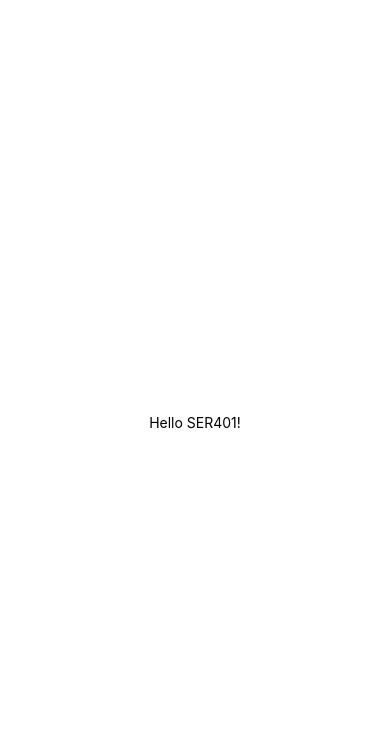
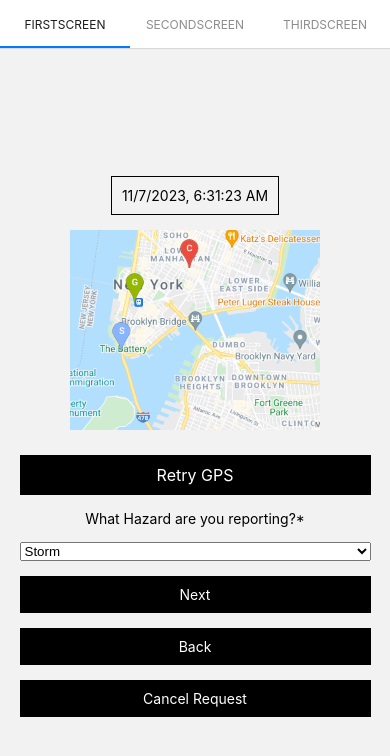
Before and after one commit to amansharma96/SER401Team15, a React Native app in the folder EmergencyDataCollectionApp/: screen /Location in a window 390 px wide. Shown: the top 756 px of the page. Built offline with nearby package versions, Linux system fonts and the light colour scheme.

Commit message:
Hazard Report Setup

```diff
--- a/EmergencyDataCollectionApp/App.js
+++ b/EmergencyDataCollectionApp/App.js
@@ -1,12 +1,16 @@
 import { StatusBar } from "expo-status-bar";
 import { StyleSheet, Text, View } from "react-native";
+import { NavigationContainer } from '@react-navigation/native';
+import NavigationBar from './src/navigation/NavigationBar';
 
 export default function App() {
   return (
-    <View style={styles.container}>
-      <Text>Hello SER401!</Text>
-      <StatusBar style="auto" />
-    </View>
+
+    <NavigationContainer>
+    <StatusBar style="auto"/>
+
+      <NavigationBar />
+    </NavigationContainer>
   );
 }
 
--- /dev/null
+++ b/EmergencyDataCollectionApp/src/navigation/NavigationBar.js
@@ -0,0 +1,24 @@
+import { createMaterialTopTabNavigator } from "@react-navigation/material-top-tabs";
+import * as React from "react";
+import FirstScreen from '../screens/HazardReports/FirstScreen';
+import SecondScreen from '../screens/HazardReports/SecondScreen';
+import ThirdScreen from '../screens/HazardReports/ThirdScreen';
+import { Text, View } from "react-native";
+
+const Tab = createMaterialTopTabNavigator();
+
+export default function NavigationBar() {
+  return (
+
+      <Tab.Navigator
+        screenOptions={{
+          tabBarLabelStyle: { fontSize: 12 },
+          tabBarStyle: { backgroundColor: "#FFFF" },
+        }}>
+        <Tab.Screen name="FirstScreen" component={FirstScreen} />
+        <Tab.Screen name="SecondScreen" component={SecondScreen} />
+        <Tab.Screen name="ThirdScreen" component={ThirdScreen} />
+      </Tab.Navigator>
+
+  );
+}
--- /dev/null
+++ b/EmergencyDataCollectionApp/src/screens/HazardReports/FirstScreen.js
@@ -0,0 +1,105 @@
+import React, { useState, useRef } from "react";
+import { View, Text, Image, StyleSheet, TouchableOpacity } from "react-native";
+import placeHolderImg from "../../../assets/images/maps.png";
+import { Picker } from "@react-native-picker/picker";
+
+export default function FirstScreen({ navigation }) {
+  const pickerRef = useRef();
+  const [selectedItem, setSelectedItem] = useState("Java");
+
+  function openPicker() {
+    pickerRef.current.focus();
+  }
+
+  function closePicker() {
+    pickerRef.current.blur();
+  }
+
+  return (
+    <View style={styles.container}>
+      <View style={styles.dateContainer}>
+        <Text>{new Date().toLocaleString()}</Text>
+      </View>
+      <Image source={placeHolderImg} style={styles.image} />
+      <TouchableOpacity
+        style={styles.button}
+        title="Retry GPS"
+        color="black"
+        onPress={() => {
+          // Your action on button press
+        }}
+      >
+        <Text style={styles.text}>Retry GPS</Text>
+      </TouchableOpacity>
+      <Text >What Hazard are you reporting?*</Text>
+      <View style={styles.pickerContainer}>
+        <Picker
+          ref={pickerRef}
+          selectedValue={selectedItem}
+          onValueChange={(itemValue, itemIndex) => setSelectedItem(itemValue)}
+       >
+          <Picker.Item label="Storm" value="Storm" />
+          <Picker.Item label="Tornado" value="Tornado" />
+        </Picker>
+      </View>
+      <TouchableOpacity
+        style={styles.button}
+        onPress={() => navigation.navigate("SecondScreen")}
+      >
+        <Text style={styles.buttonText}>Next</Text>
+      </TouchableOpacity>
+      <TouchableOpacity
+        style={styles.button}
+        onPress={() => navigation.navigate("FirstScreen")}
+      >
+        <Text style={styles.buttonText}>Back</Text>
+      </TouchableOpacity>
+      <TouchableOpacity style={styles.button}>
+        <Text style={styles.buttonText}>Cancel Request</Text>
+      </TouchableOpacity>
+    </View>
+  );
+}
+
+const styles = StyleSheet.create({
+  container: {
+    flex: 1,
+    justifyContent: "center",
+    alignItems: "center",
+    gap: 15,
+  },
+  image: {
+    width: 250,
+    height: 200,
+    marginBottom: 10,
+  },
+  button: {
+    backgroundColor: "black",
+    padding: 10,
+    width: "90%",
+    textAlign: "center",
+  },
+  buttonText: {
+    color: "white",
+    fontSize: 14,
+    textAlign: "center",
+  },
+  dateContainer: {
+    borderColor: "black",
+    borderWidth: 1,
+    padding: 10,
+  },
+  text: {
+    color: "white",
+    fontSize: 16,
+    textAlign: "center",
+  },
+  pickerContainer: {
+    // backgroundColor: "white",
+    borderRadius: 5,
+    width: "90%",
+    // alignItems: 'flex-start',
+    textAlign :'center',
+    justifyContent :'center'
+  },
+});
--- /dev/null
+++ b/EmergencyDataCollectionApp/src/screens/HazardReports/SecondScreen.js
@@ -0,0 +1,112 @@
+import React, { useState, useRef } from "react";
+import {
+  View,
+  Text,
+  Image,
+  TouchableOpacity,
+  TextInput,
+  StyleSheet,
+} from "react-native";
+export default function SecondScreen({ navigation }) {
+
+  return (
+    <View style={styles.container}>
+      <View style={styles.inputContainer}>
+        <TextInput
+          style={styles.input}
+          placeholder="Enter something here"
+        />
+      </View>
+      <View style={styles.buttonRow}>
+        <TouchableOpacity
+          style={[styles.uploadButton]}
+          onPress={() => {
+
+          }}
+        >
+          <Text style={styles.buttonText}>Upload Picture</Text>
+        </TouchableOpacity>
+        <TouchableOpacity
+          style={[styles.takePictureButton]}
+          onPress={() => {
+
+          }}
+        >
+          <Text style={styles.buttonText}>Take Picture</Text>
+        </TouchableOpacity>
+      </View>
+      <TouchableOpacity
+        style={styles.button}
+        onPress={() => navigation.navigate("ThirdScreen")}
+      >
+        <Text style={styles.buttonText}>Next</Text>
+      </TouchableOpacity>
+      <TouchableOpacity
+        style={styles.button}
+        onPress={() => navigation.goBack()}
+      >
+        <Text style={styles.buttonText}>Back</Text>
+      </TouchableOpacity>
+      <TouchableOpacity style={styles.button}>
+        <Text style={styles.buttonText}>Cancel Request</Text>
+      </TouchableOpacity>
+    </View>
+  );
+}
+
+const styles = StyleSheet.create({
+  container: {
+    flex: 1,
+    justifyContent: "center",
+    alignItems: "center",
+    gap: 15,
+  },
+  inputContainer: {
+    height: 250,
+    width: "100%",
+    justifyContent: "center",
+    alignItems: "center",
+  },
+  input: {
+    height: 200,
+    width: "80%",
+    borderColor: "gray",
+    borderWidth: 1,
+    paddingHorizontal: 10,
+    borderRadius: 5,
+  },
+  buttonRow: {
+    flexDirection: "row",
+    justifyContent: "space-between",
+    width: "100%",
+    paddingHorizontal: 20,
+  },
+  button: {
+    backgroundColor: "black",
+    padding: 10,
+    width: "90%",
+    textAlign: "center",
+  },
+  uploadButton: {
+    backgroundColor: "black",
+    padding: 10,
+    width: "35%",
+    textAlign: "center",
+  },
+  takePictureButton: {
+    backgroundColor: "black",
+    padding: 10,
+    width: "35%",
+    textAlign: "center",
+  },
+  buttonText: {
+    color: "white",
+    fontSize: 14,
+    textAlign: "center",
+  },
+  dateContainer: {
+    borderColor: "black",
+    borderWidth: 1,
+    padding: 10,
+  },
+});
--- /dev/null
+++ b/EmergencyDataCollectionApp/src/screens/HazardReports/ThirdScreen.js
@@ -0,0 +1,72 @@
+import React, { useState, useRef } from 'react';
+import { View, Text, Image,TouchableOpacity, StyleSheet } from 'react-native';
+import placeHolderImg from "../../../assets/images/maps.png";
+
+export default function ThirdScreen({ navigation }) {
+
+  return (
+    <View style={styles.container}>
+      <View style={styles.dateContainer}>
+        <Text>{new Date().toLocaleString()}</Text>
+      </View>
+      <Image
+        source={placeHolderImg}
+        style={styles.image}
+      />
+
+       <TouchableOpacity
+        style={styles.button}
+        onPress={() => navigation.navigate("FirstScreen")}
+      >
+        <Text style={styles.buttonText}>Next</Text>
+      </TouchableOpacity>
+      <TouchableOpacity
+        style={styles.button}
+        onPress={() => navigation.goBack()}
+      >
+        <Text style={styles.buttonText}>Back</Text>
+      </TouchableOpacity>
+      <TouchableOpacity style={styles.button}>
+        <Text style={styles.buttonText}>Cancel Request</Text>
+      </TouchableOpacity>
+          </View>
+  );
+}
+
+const styles = StyleSheet.create({
+    container: {
+      flex: 1,
+      justifyContent: "center",
+      alignItems: "center",
+      gap: 15,
+    },
+    image: {
+      width: 150,
+      height: 250,
+      borderWidth :1,
+      borderColor :'black'
+
+    },
+    button: {
+        backgroundColor: "black",
+        padding: 10,
+        width: "90%",
+        textAlign: "center",
+    },
+    dateContainer: {
+      borderColor: "black",
+      borderWidth: 1,
+
+      padding: 10,
+    },
+    text: {
+      color: "white",
+      fontSize: 16,
+      textAlign: "center",
+    },
+    buttonText: {
+        color: "white",
+        fontSize: 14,
+        textAlign: "center",
+      },
+  });
```
Also changed, not shown: EmergencyDataCollectionApp/package.json (+9 -7 lines), EmergencyDataCollectionApp/src/components/Button.js (+4 -8 lines), EmergencyDataCollectionApp/src/navigation/Button.js (added, +27 -0 lines), EmergencyDataCollectionApp/src/utils/Theme.js (+1 -8 lines), EmergencyDataCollectionApp/assets/images/maps.png (added), 1 other file (tests, documents, lock files or other folders).
